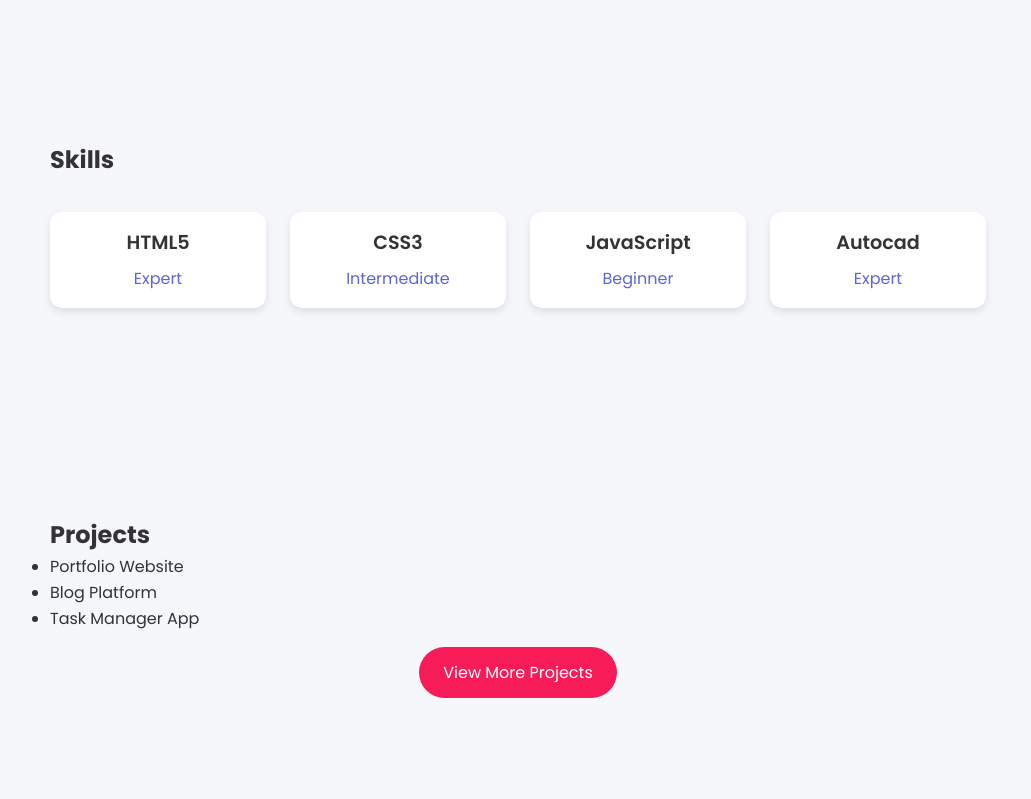
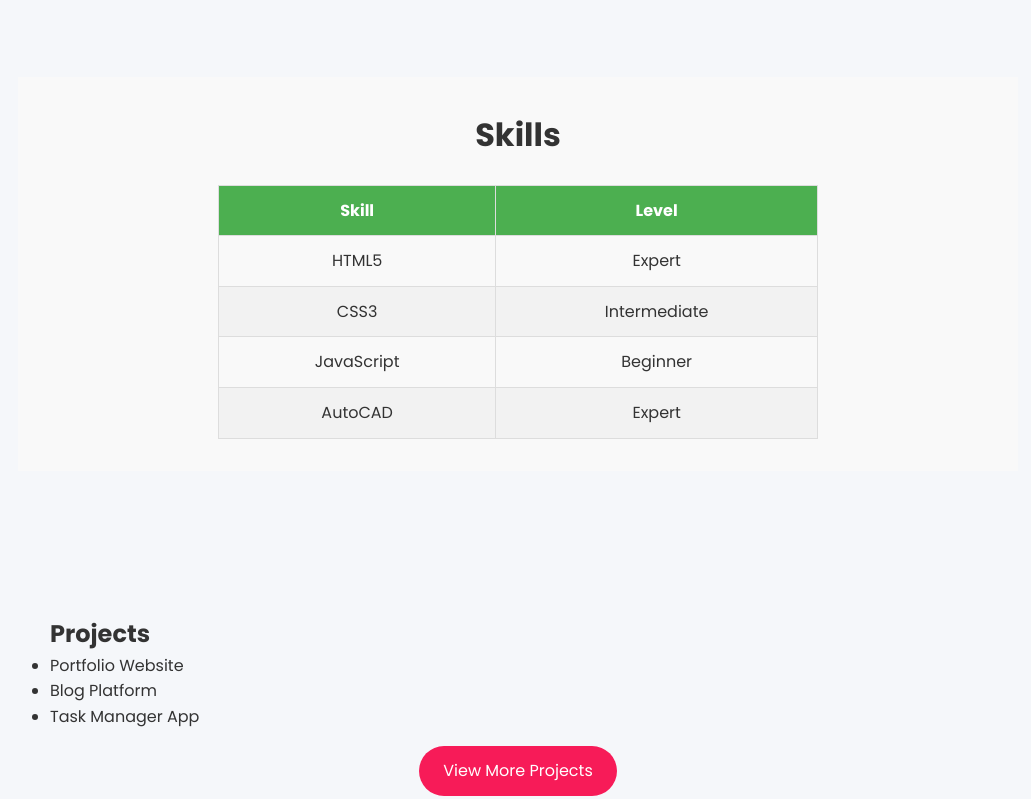
Before and after one commit to Rabin-KC/midterm, a plain HTML site: page 3-portfolio/index.html in a window 1280 px wide. Shown: the part 1473-2272 px from the top of the page, without its empty margins (122-1153 px from the left). Drawn offline with Linux system fonts and the light colour scheme.

Commit message:
my portfolio

```diff
--- a/3-portfolio/index.html
+++ b/3-portfolio/index.html
@@ -77,27 +77,36 @@
     </div>
 </section>
 
-  <section id="skills">
-    <h2>Skills</h2>
-    <div class="skills-grid">
-      <div class="skill-card">
-        <div class="skill-name">HTML5</div>
-        <div class="skill-level">Expert</div>
-      </div>
-      <div class="skill-card">
-        <div class="skill-name">CSS3</div>
-        <div class="skill-level">Intermediate</div>
-      </div>
-      <div class="skill-card">
-        <div class="skill-name">JavaScript</div>
-        <div class="skill-level">Beginner</div>
-      </div>
-      <div class="skill-card">
-        <div class="skill-name">Autocad</div>
-        <div class="skill-level">Expert</div>
-      </div>
-    </div>
-  </section>
+<section id="skills">
+  <h2>Skills</h2>
+  <table class="skills-table">
+    <thead>
+      <tr>
+        <th>Skill</th>
+        <th>Level</th>
+      </tr>
+    </thead>
+    <tbody>
+      <tr>
+        <td>HTML5</td>
+        <td>Expert</td>
+      </tr>
+      <tr>
+        <td>CSS3</td>
+        <td>Intermediate</td>
+      </tr>
+      <tr>
+        <td>JavaScript</td>
+        <td>Beginner</td>
+      </tr>
+      <tr>
+        <td>AutoCAD</td>
+        <td>Expert</td>
+      </tr>
+    </tbody>
+  </table>
+</section>
+
 
   <section id="projects">
     <h2>Projects</h2>
--- a/3-portfolio/style.css
+++ b/3-portfolio/style.css
@@ -89,35 +89,45 @@
     background-color: #434190;
   }
 
-  .skills-grid {
-    display: grid;
-    grid-template-columns: repeat(auto-fit, minmax(150px, 1fr));
-    gap: 1.5rem;
-    margin-top: 2rem;
+
+  #skills {
+    padding: 2rem;
+    background-color: #f9f9f9;
+    text-align: center;
   }
 
-  .skill-card {
-    background: white;
-    border-radius: 12px;
-    padding: 1rem;
-    text-align: center;
-    box-shadow: 0 4px 8px rgba(0,0,0,0.1);
+  #skills h2 {
+    font-size: 2rem;
+    margin-bottom: 1.5rem;
   }
 
-  .skill-name {
-    font-size: 1.2rem;
-    font-weight: 600;
-    margin-bottom: 0.5rem;
+  .skills-table {
+    margin: 0 auto;
+    border-collapse: collapse;
+    width: 80%;
+    max-width: 600px;
   }
 
-  .skill-level {
-    color: #5a67d8;
+  .skills-table th, .skills-table td {
+    border: 1px solid #ddd;
+    padding: 12px 16px;
+    font-size: 1rem;
   }
 
-  .highlight {
-    color: #5a67d8;
-    font-weight: 600;
+  .skills-table th {
+    background-color: #4CAF50;
+    color: white;
   }
+
+  .skills-table tr:nth-child(even) {
+    background-color: #f2f2f2;
+  }
+
+  .skills-table tr:hover {
+    background-color: #ddd;
+  }
+
+
 
   footer {
     text-align: center;
```
